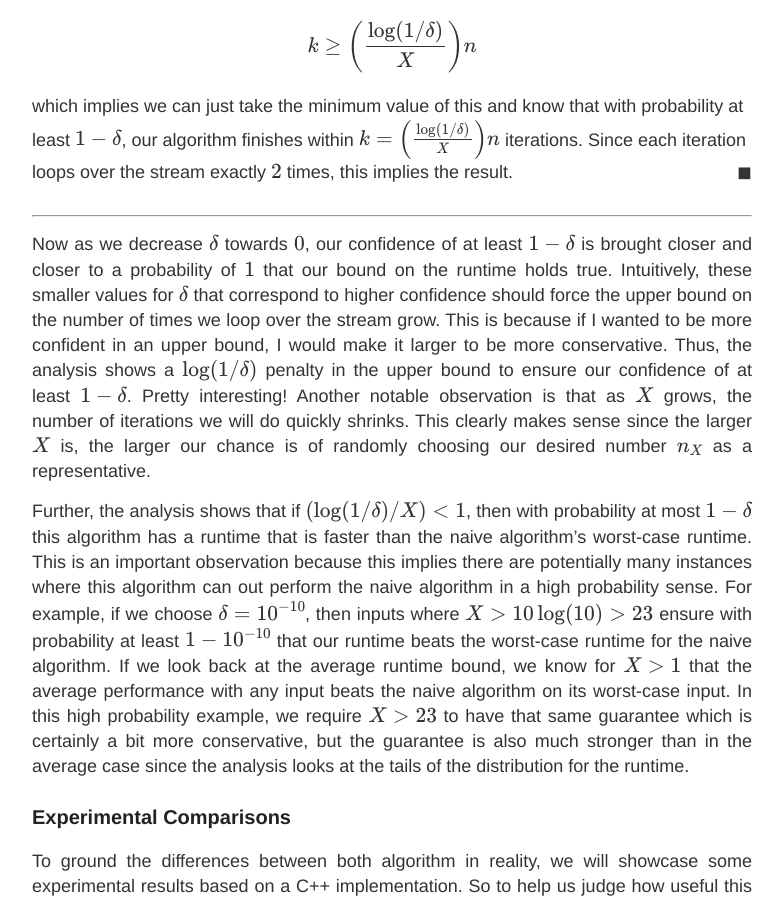
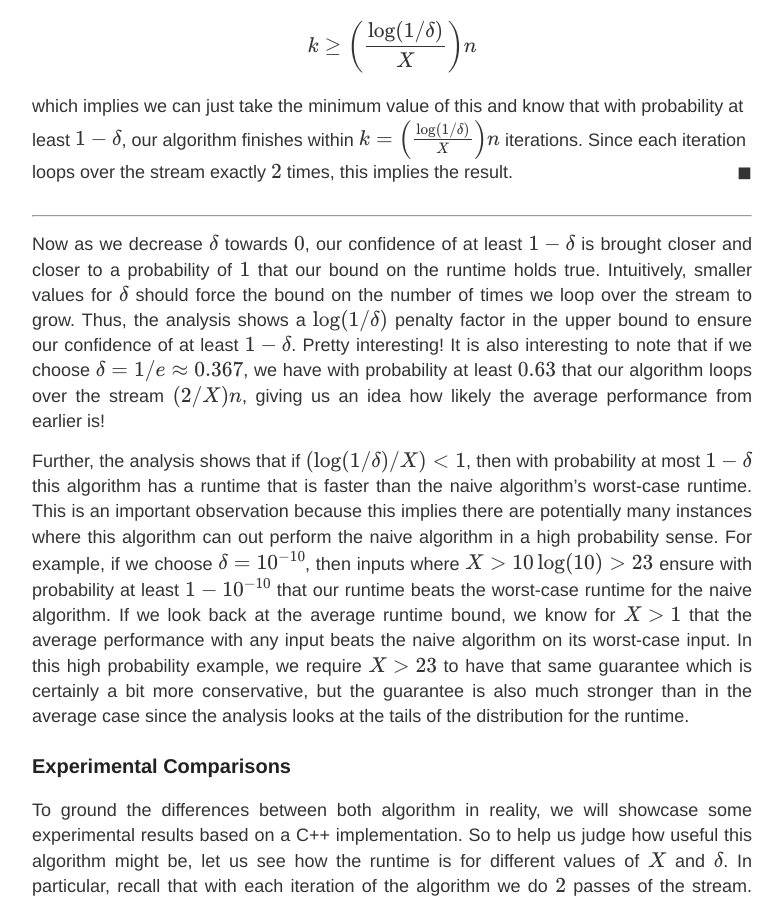
Before and after one commit to choward1491/choward1491.github.io, a Jekyll site: the page built from _posts/2020-7-25-Searching-Streams-for-the-Unknown.md, in a window 1280 px wide and 900 px high, scrolled down 7460 px. Shown: the whole window, without its empty margins (248-1031 px from the left). Built offline with Jekyll 4.4.1, drawn with Linux system fonts in a browser that asks for light colours; nearby versions of some CDN libraries; comment, search, counter and statistics services are not loaded; some of the changed text lies outside the part shown.

Commit message:
push some changes.. streaming post

```diff
--- a/_posts/2020-7-25-Searching-Streams-for-the-Unknown.md
+++ b/_posts/2020-7-25-Searching-Streams-for-the-Unknown.md
@@ -172,7 +172,7 @@ Recall that the assumption built into the problem is that there exists exactly o
 
 When we consider the above, it is clear that the average performance of this algorithm improves upon the naive algorithm when $X > 1$. For those unfamiliar with randomized algorithms, there is another notable thing to internalize: the algorithm has this expected runtime for _any_ input stream. In the deterministic case, it is simple to construct a worst case input by sticking all instances of our desired number $n_X$ at the end of the stream, forcing the algorithm to try every other number in the stream that is not $n_X$ before finding the desired number.
 
-For this randomized scenario, however, the bad performance only occurs due to a poor random selection of representatives. Thus, the expected runtime is at most $2/X$ for _any input stream_! Of course, the expected runtime does not take into account any variation. In fact, for all we know there is a decent chance of having a runtime much slower than the expected result! To get a clearer picture of the runtime for this algorithm, we can instead try to perform the analysis in a manner that tells us the worst case runtime with some level of confidence.
+For this randomized scenario, however, the bad performance only occurs due to a poor random selection of representatives. Thus, the expected runtime is at most $(2/X)n$ for _any input stream!_ Of course, the expected runtime does not take into account any variation. In fact, for all we know there is a decent chance of having a runtime much slower than the expected result! To get a clearer picture of the runtime for this algorithm, we can instead try to perform the analysis in a manner that tells us the worst case runtime with some level of confidence.
 
 ###### High Probability Runtime
 
@@ -205,7 +205,7 @@ Now the above probability corresponds to a _worst-case_ probability that our alg
 
 ---
 
-Now as we decrease $\delta$ towards $0$, our confidence of at least $1 - \delta$ is brought closer and closer to a probability of $1$ that our bound on the runtime holds true. Intuitively, these smaller values for $\delta$ that correspond to higher confidence should force the upper bound on the number of times we loop over the stream grow. This is because if I wanted to be more confident in an upper bound, I would make it larger to be more conservative. Thus, the analysis shows a $\log(1/\delta)$ penalty in the upper bound to ensure our confidence of at least $1 - \delta$. Pretty interesting! Another notable observation is that as $X$ grows, the number of iterations we will do quickly shrinks. This clearly makes sense since the larger $X$ is, the larger our chance is of randomly choosing our desired number $n_X$ as a representative.
+Now as we decrease $\delta$ towards $0$, our confidence of at least $1 - \delta$ is brought closer and closer to a probability of $1$ that our bound on the runtime holds true. Intuitively, smaller values for $\delta$ should force the bound on the number of times we loop over the stream to grow. Thus, the analysis shows a $\log(1/\delta)$ penalty factor in the upper bound to ensure our confidence of at least $1 - \delta$. Pretty interesting! It is also interesting to note that if we choose $\delta = 1/e \approx 0.367$, we have with probability at least $0.63$ that our algorithm loops over the stream $(2/X)n$, giving us an idea how likely the average performance from earlier is!
 
 Further, the analysis shows that if $\left(\log(1/\delta)/X\right) < 1$, then with probability at most $1 - \delta$ this algorithm has a runtime that is faster than the naive algorithm's worst-case runtime. This is an important observation because this implies there are potentially many instances where this algorithm can out perform the naive algorithm in a high probability sense. For example, if we choose $\delta = 10^{-10}$, then inputs where $X > 10 \log(10) > 23$ ensure with probability at least $1 - 10^{-10}$ that our runtime beats the worst-case runtime for the naive algorithm. If we look back at the average runtime bound, we know for $X > 1$ that the average performance with any input beats the naive algorithm on its worst-case input. In this high probability example, we require $X > 23$ to have that same guarantee which is certainly a bit more conservative, but the guarantee is also much stronger than in the average case since the analysis looks at the tails of the distribution for the runtime.
 
```
